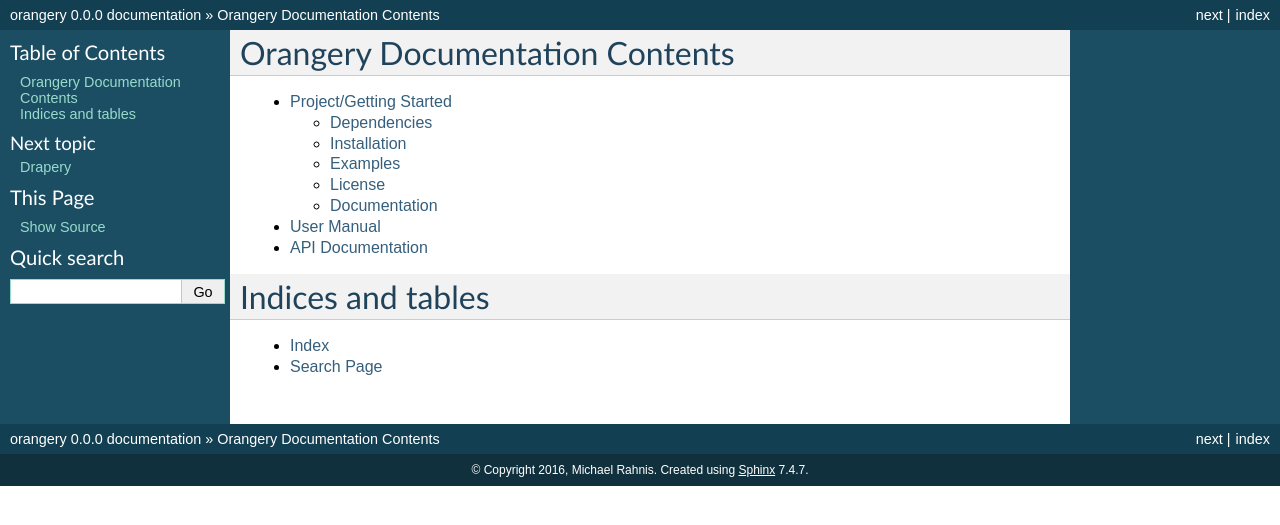
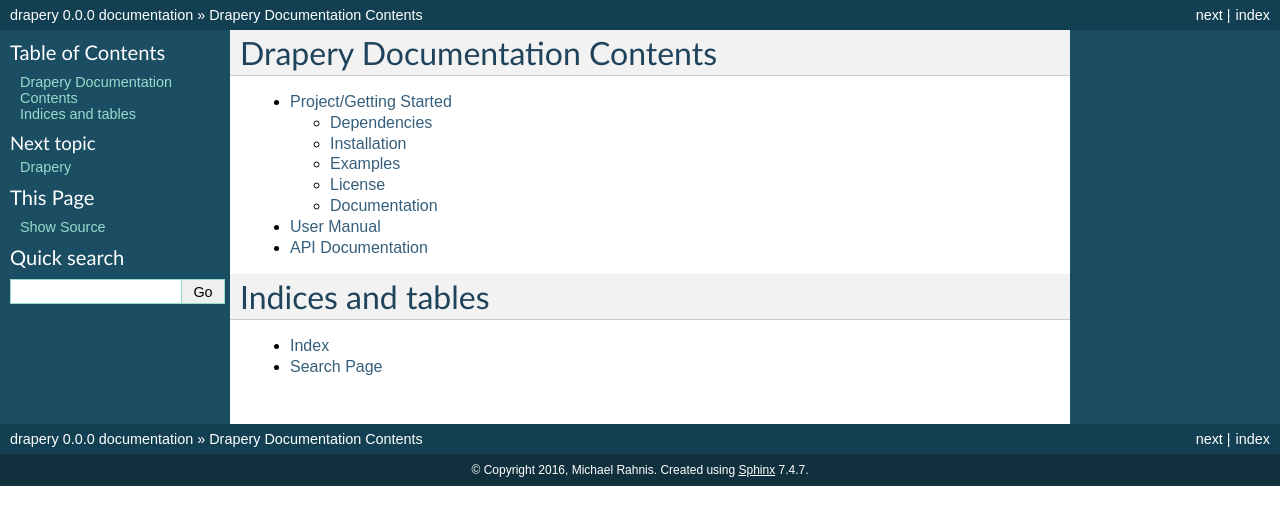
Before and after one commit to mrahnis/drapery, a Sphinx documentation site: the page built from docs/source/index.rst, in a window 1280 px wide. Shown: the top 525 px of the page. Built offline with Sphinx 7.4.7, drawn with Linux system fonts in a browser that asks for light colours; pages that are not in the unit, such as notebooks, are missing from menus.

Commit message:
add sphinx docs

```diff
--- a/docs/source/conf.py
+++ b/docs/source/conf.py
@@ -1,6 +1,6 @@
 # -*- coding: utf-8 -*-
 #
-# orangery documentation build configuration file, created by
+# drapery documentation build configuration file, created by
 # sphinx-quickstart on Wed Oct 30 15:11:37 2013.
 #
 # This file is execfile()d with the current directory set to its containing dir.
@@ -32,7 +32,7 @@
 		else:
 			return Mock()
 
-MOCK_MODULES = ['shapely','rasterio','fiona']
+MOCK_MODULES = ['shapely', 'shapely.geometry', 'rasterio','fiona']
 for mod_name in MOCK_MODULES:
 	sys.modules[mod_name] = Mock()
 
@@ -70,7 +70,7 @@
 master_doc = 'index'
 
 # General information about the project.
-project = u'orangery'
+project = u'drapery'
 copyright = u'2016, Michael Rahnis'
 
 # The version info for the project you're documenting, acts as replacement for
--- a/docs/source/index.rst
+++ b/docs/source/index.rst
@@ -3,8 +3,8 @@
    You can adapt this file completely to your liking, but it should at least
    contain the root `toctree` directive.
 
-Orangery Documentation Contents
-====================================
+Drapery Documentation Contents
+==============================
 
 .. toctree::
 	:maxdepth: 2
--- a/requirements.txt
+++ b/requirements.txt
@@ -1,2 +1,4 @@
+shapely
+fiona
 rasterio
-Click
+click
```
